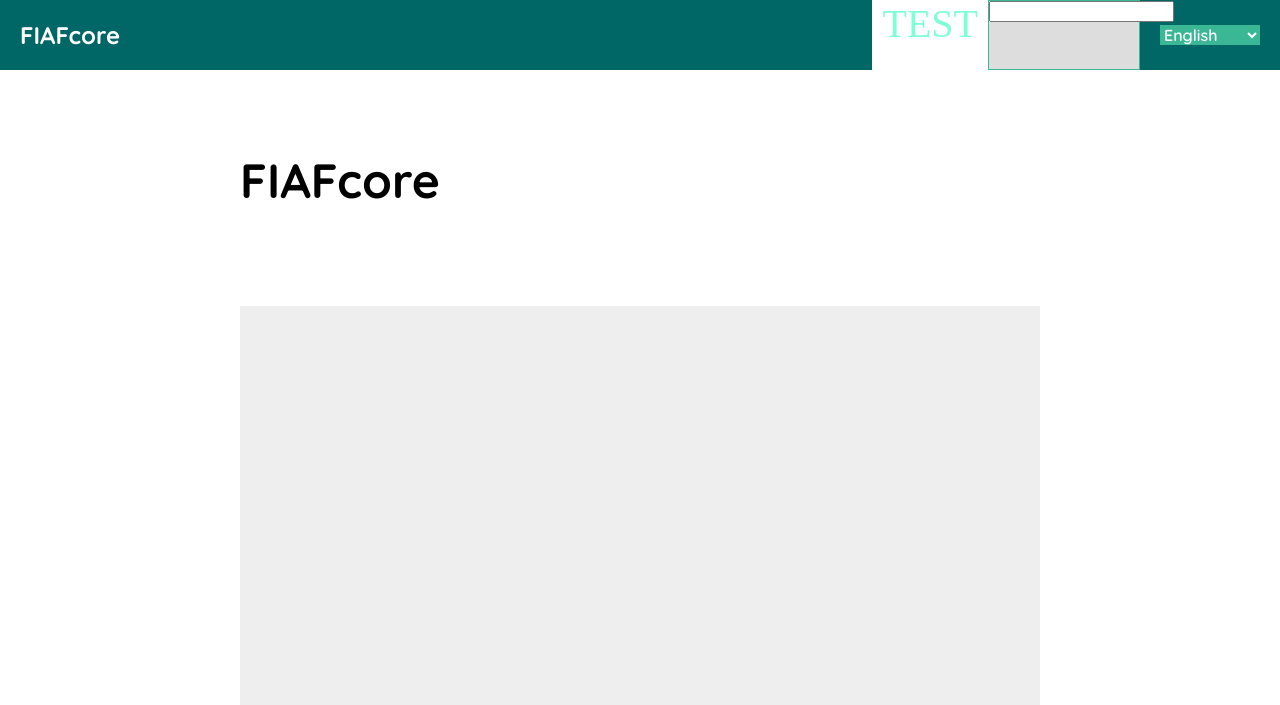
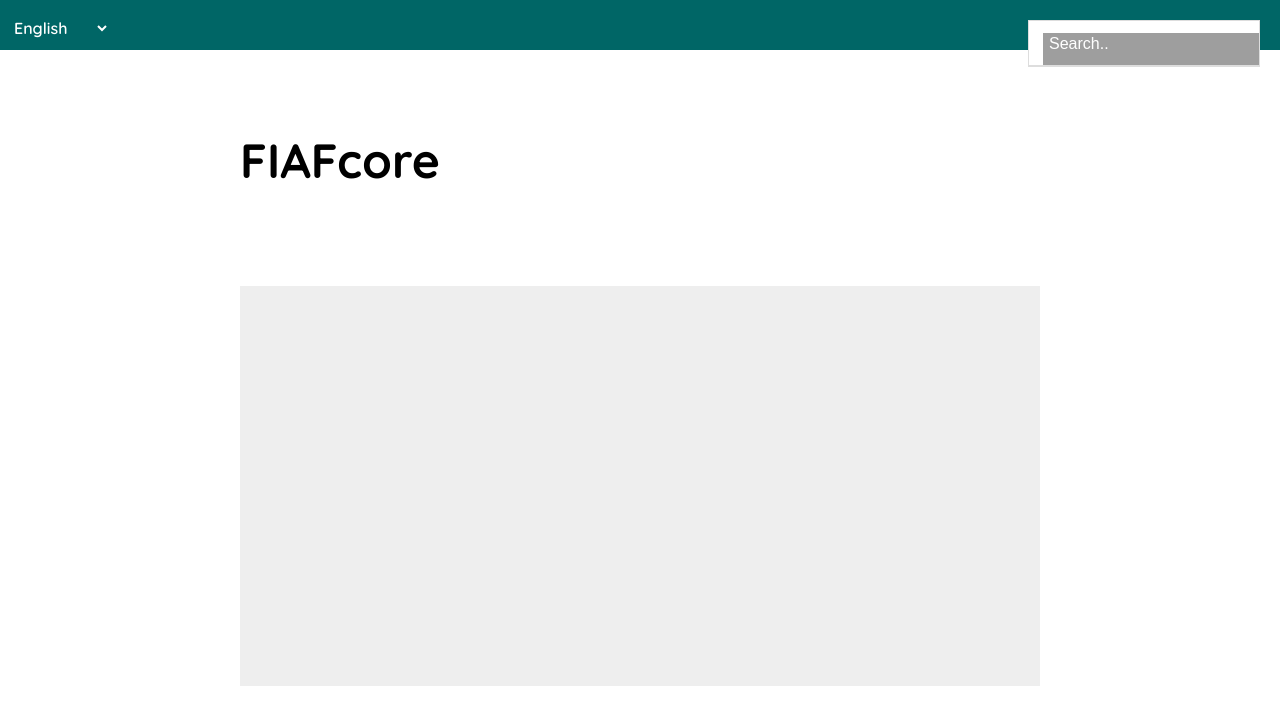
Before and after one commit to FIAF/FIAFcore-docs, a Flask app: template templates/homepage.html in a window 1280 px wide. Shown: the top 705 px of the page. Run offline with Flask 3, Linux system fonts and the light colour scheme; the template is opened without the code that fills it, so the values that code supplies are empty; grey boxes are pictures that could not be loaded.

Commit message:
shuffled nav bar

```diff
--- a/static/main.css
+++ b/static/main.css
@@ -1,7 +1,7 @@
 
 .nav-container {
   width: 100%;
-  height: 70px;
+  height: 50px;
   background-color: #006666;
   display: flex;
   flex-wrap: wrap;
@@ -10,10 +10,10 @@
 
 .nav-item {
   width: 100px;
-  height: 50px;
+  height: 30px;
   background-color: #006666;
   /* margin: 10px; */
-  margin-left: 20px;
+  margin-left: 10px;
   margin-right: 20px;
   margin-top: 10px;
   margin-bottom: 10px;
@@ -23,7 +23,7 @@
 }
 
 .nav-text {
-  padding-top: 10px;
+  padding-top: 0px;
   fill: #ffffff;
   font-family: "Quicksand";
   font-weight: 1000;
@@ -35,10 +35,10 @@
 .language-selector{
 
   text-decoration: none;
-  background: #3AB795;
+  background: #006666;
   border: 0px transparent;
   width: 100px;
-  height:20px;
+  height:25px;
   font-family: "Quicksand";
   font-weight: 600;
   font-size: 16px;
@@ -151,3 +151,48 @@
 
 .dropdown a:hover {background-color: #A2E2D1; color: black}
 .show {display: block;  }
+
+
+
+
+
+
+
+#myInput {
+  box-sizing: border-box;
+  background-image: url('searchicon.png');
+  background-position: 14px 12px;
+  background-repeat: no-repeat;
+  font-size: 16px;
+  padding: 14px 20px 12px 20px;
+  border: none;
+  border-bottom: 1px solid #ddd;
+}
+
+#myInput:focus {outline: 3px solid #ddd;}
+
+.dropdown {
+  position: relative;
+  display: inline-block;
+}
+
+.dropdown-content {
+  display: none;
+  position: absolute;
+  background-color: #f6f6f6;
+  min-width: 230px;
+  overflow: auto;
+  border: 1px solid #ddd;
+  z-index: 1;
+}
+
+.dropdown-content a {
+  color: black;
+  padding: 12px 16px;
+  text-decoration: none;
+  display: block;
+}
+
+.dropdown a:hover {background-color: aquamarine;}
+
+.show {display: block;}
--- a/templates/homepage.html
+++ b/templates/homepage.html
@@ -12,7 +12,15 @@
 
         <div class="nav-item" style='flex-grow:1'>
           <tspan class="nav-text">
-            <a href="https://fiafcore.org/" class="nav-text" style="text-decoration:none">FIAFcore</a>
+
+            <form method="POST" style="padding-top:0px">
+              <select name="lang"  id="lang" class='language-selector' onchange="this.form.submit()">
+                <option value="en" {% if lang == 'en' %}selected{% endif %}>English</option>
+                <option value="es" {% if lang == 'es' %}selected{% endif %}>Español</option>
+                <option value="fr" {% if lang == 'fr' %}selected{% endif %}>Français</option>
+              </select>
+            </form>
+
           </tspan>
         </div>
 
@@ -28,13 +36,16 @@
         </div> -->
 
 
-    <div class="dropdown" style="background-color:white; display: flex; ">
-      <div style="color:aquamarine; relative;padding-left: 10px;padding-right: 10px;float: left;background-color: white;font-family: Panton;font-size: 40px; ">
-          <!-- <div style="padding: 70px;width: 200px; font-family: Panton;font-size: 40px; color: white; height:10px;background-color: orangered;"> -->
-              TEST
-          <!-- </div> -->
 
-      </div>
+
+        <!-- <div class="nav-item">      -->
+
+
+
+
+
+          <div class="dropdown" style="background-color:006666; display: flex;padding:20px ">
+
             <div id="myDropdown" class="dropdown-content" style="position: relative;float: right;background-color:#ddd">
               <input type="text" placeholder="Search.." id="myInput" onkeyup="filterFunction()">
               <a href="film/Newcastle"><b>Newcastle</b> film from 2008</a>
@@ -43,15 +54,9 @@
           </div>
 
 
-        <div class="nav-item">
-          <form method="POST" style="padding-top:15px">
-            <select name="lang"  id="lang" class='language-selector' onchange="this.form.submit()">
-              <option value="en" {% if lang == 'en' %}selected{% endif %}>English</option>
-              <option value="es" {% if lang == 'es' %}selected{% endif %}>Español</option>
-              <option value="fr" {% if lang == 'fr' %}selected{% endif %}>Français</option>
-            </select>
-          </form>
-        </div>
+
+
+        <!-- </div> -->
 
       </div>
 
```
Lines whose indentation alone changed are shown as unchanged.
